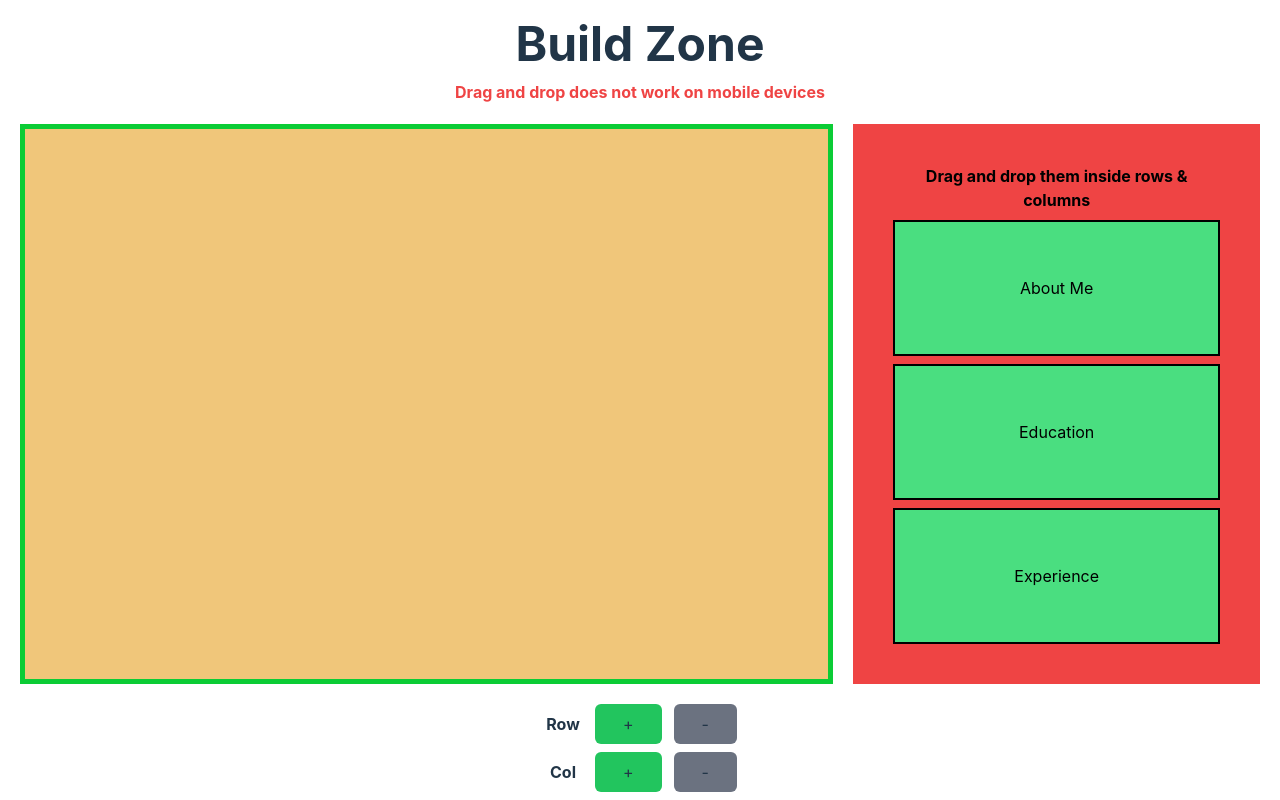
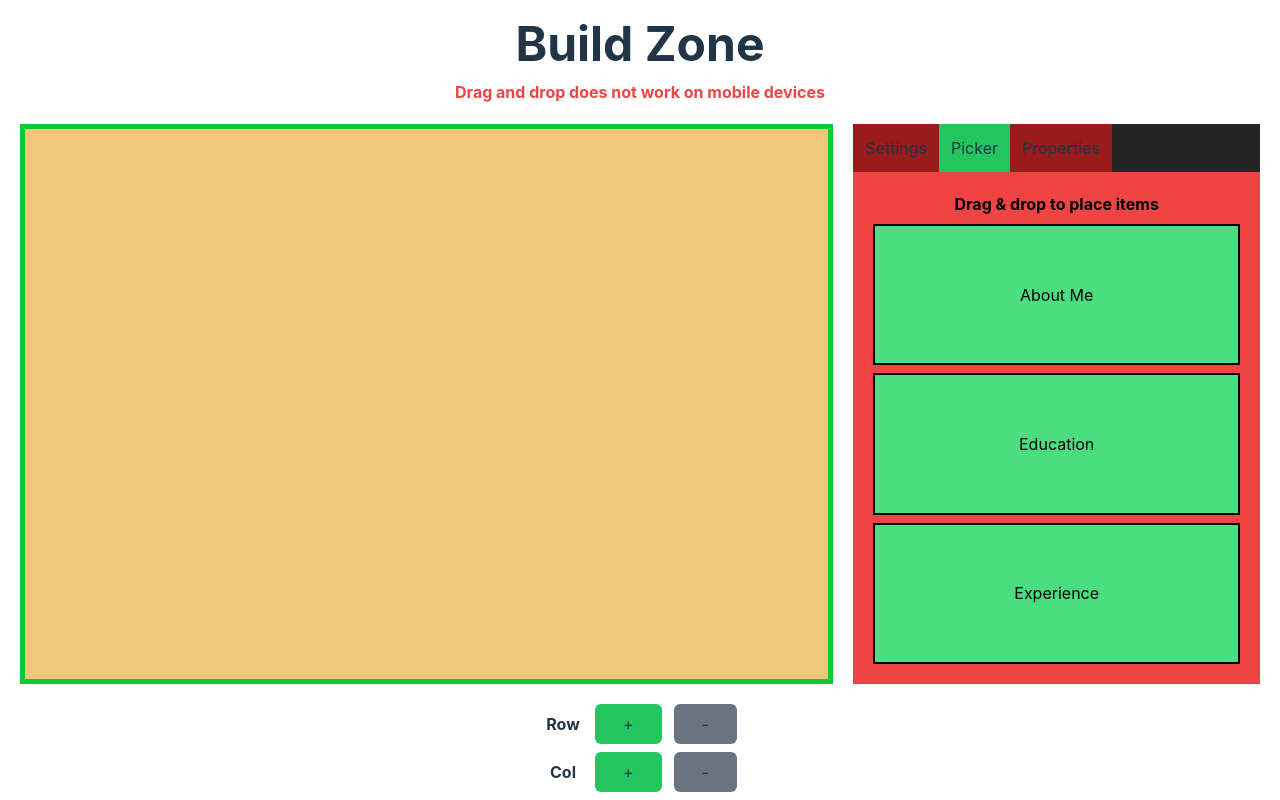
Before and after one commit to Metalax0/resume-builder, a React (Vite) app: page / in a window 1280 px wide. Shown: the part 800-1600 px from the top of the page. Built offline with nearby package versions, Linux system fonts and the light colour scheme; the HTML template or start-up script is replaced by a standard one.

Commit message:
Tabs/ created tabs component to facilitiate settings, picker and properties

```diff
--- /dev/null
+++ b/src/components/atoms/tab-button/index.tsx
@@ -0,0 +1,14 @@
+import { TabButtonPropsType } from "../../../types/tabButton";
+
+export const TabButton = ({
+    tabName,
+    isActive,
+    onClick,
+}: TabButtonPropsType) => {
+    const activeClass = isActive ? "bg-green-500" : "bg-red-800";
+    return (
+        <button className={`p-3 ${activeClass}`} onClick={onClick}>
+            {tabName}
+        </button>
+    );
+};
--- /dev/null
+++ b/src/components/molecules/tab-button-collection/index.tsx
@@ -0,0 +1,28 @@
+import { TabButtonCollectionPropsType } from "../../../types/tabButton";
+import { TabsEnum } from "../../../types/tabs";
+import { TabButton } from "../../atoms/tab-button";
+
+export const TabButtonCollection = ({
+    setActiveTab,
+    activeTab,
+}: TabButtonCollectionPropsType) => {
+    return (
+        <div className="flex bg-[#242424]">
+            <TabButton
+                isActive={activeTab === TabsEnum.settings}
+                tabName={"Settings"}
+                onClick={() => setActiveTab(TabsEnum.settings)}
+            />
+            <TabButton
+                isActive={activeTab === TabsEnum.picker}
+                tabName={"Picker"}
+                onClick={() => setActiveTab(TabsEnum.picker)}
+            />
+            <TabButton
+                isActive={activeTab === TabsEnum.properties}
+                tabName={"Properties"}
+                onClick={() => setActiveTab(TabsEnum.properties)}
+            />
+        </div>
+    );
+};
--- a/src/components/sections/builder/component-picker/index.tsx
+++ /dev/null
@@ -1,41 +0,0 @@
-import { ComponentPickerType } from "../../../../types/component-picker";
-
-export const ComponentPicker = ({ drag, drop }: ComponentPickerType) => {
-    return (
-        <div className="flex flex-1 gap-5 ">
-            <div
-                className="section-elements-collection flex-1 bg-red-500 p-10 flex flex-col gap-2"
-                onDragOver={(e) => e.preventDefault()}
-                onDrop={(e) => drop(e)}
-            >
-                <strong className="text-black">
-                    Drag and drop them inside rows & columns
-                </strong>
-
-                <p
-                    draggable
-                    onDragStart={(e) => drag(e)}
-                    className="flex justify-center items-center flex-[1] bg-green-400 text-center w-full h-full text-black border-black border-2"
-                >
-                    About Me
-                </p>
-
-                <p
-                    draggable
-                    onDragStart={(e) => drag(e)}
-                    className="flex justify-center items-center flex-[1] bg-green-400 text-center w-full h-full text-black border-black border-2"
-                >
-                    Education
-                </p>
-
-                <p
-                    draggable
-                    onDragStart={(e) => drag(e)}
-                    className="flex justify-center items-center flex-[1] bg-green-400 text-center w-full h-full text-black border-black border-2"
-                >
-                    Experience
-                </p>
-            </div>
-        </div>
-    );
-};
--- a/src/components/sections/builder/index.tsx
+++ b/src/components/sections/builder/index.tsx
@@ -1,4 +1,3 @@
-import { ComponentPicker } from "./component-picker";
 import { Button } from "../../atoms/button";
 import { BttnTypeEnum } from "../../../types/button";
 import { Main } from "./main";
@@ -6,6 +5,7 @@ import { Header } from "./header";
 import "./style.css";
 import { useRowsAndColumns } from "../../../hooks/useRowsAndColumns";
 import { useEffect } from "react";
+import { Tabs } from "../tabs";
 
 export const Builder = () => {
     const {
@@ -14,8 +14,6 @@ export const Builder = () => {
         handleAddColumn,
         handleRemoveRow,
         handleRemoveColumn,
-        drag,
-        drop,
     } = useRowsAndColumns();
 
     useEffect(() => {
@@ -27,7 +25,7 @@ export const Builder = () => {
             <Header />
             <div className="flex gap-5 w-full h-[70%]">
                 <Main />
-                <ComponentPicker drag={drag} drop={drop} />
+                <Tabs />
             </div>
             <div className="flex items-start flex-col gap-2">
                 <div className="flex justify-center items-center gap-3">
--- /dev/null
+++ b/src/components/sections/tabs/index.tsx
@@ -0,0 +1,43 @@
+import { useState } from "react";
+import { useRowsAndColumns } from "../../../hooks/useRowsAndColumns";
+import { TabsEnum } from "../../../types/tabs";
+import { PickerTab } from "./picker";
+import { SettingsTab } from "./settings";
+import { PropertiesTab } from "./properties";
+import { TabButtonCollection } from "../../molecules/tab-button-collection";
+
+// display tabs selection (settings, properties and component picker)
+export const Tabs = () => {
+    const { drag, drop } = useRowsAndColumns();
+    const [activeTab, setActiveTab] = useState<TabsEnum>(TabsEnum.picker);
+
+    const renderTab = () => {
+        switch (activeTab) {
+            case TabsEnum.settings:
+                return <SettingsTab />;
+
+            case TabsEnum.picker:
+                return <PickerTab drag={drag} drop={drop} />;
+
+            case TabsEnum.properties:
+                return <PropertiesTab />;
+
+            default:
+                return (
+                    <strong className="text-blue-600">Invalid Tab Type</strong>
+                );
+        }
+    };
+
+    return (
+        <div className="flex flex-col flex-1 bg-red-500">
+            <TabButtonCollection
+                activeTab={activeTab}
+                setActiveTab={setActiveTab}
+            />
+            <div className="flex flex-1 gap-5 p-5 bg-red-500">
+                {renderTab()}
+            </div>
+        </div>
+    );
+};
--- /dev/null
+++ b/src/components/sections/tabs/picker/index.tsx
@@ -0,0 +1,37 @@
+import { PickerTabType } from "../../../../types/tabs";
+
+export const PickerTab = ({ drag, drop }: PickerTabType) => {
+    return (
+        <div
+            className="section-elements-collection flex-1 flex flex-col gap-2"
+            onDragOver={(e) => e.preventDefault()}
+            onDrop={(e) => drop(e)}
+        >
+            <strong className="text-black">Drag & drop to place items</strong>
+
+            <p
+                draggable
+                onDragStart={(e) => drag(e)}
+                className="flex justify-center items-center flex-[1] bg-green-400 text-center w-full h-full text-black border-black border-2"
+            >
+                About Me
+            </p>
+
+            <p
+                draggable
+                onDragStart={(e) => drag(e)}
+                className="flex justify-center items-center flex-[1] bg-green-400 text-center w-full h-full text-black border-black border-2"
+            >
+                Education
+            </p>
+
+            <p
+                draggable
+                onDragStart={(e) => drag(e)}
+                className="flex justify-center items-center flex-[1] bg-green-400 text-center w-full h-full text-black border-black border-2"
+            >
+                Experience
+            </p>
+        </div>
+    );
+};
--- /dev/null
+++ b/src/components/sections/tabs/properties/index.tsx
@@ -0,0 +1,3 @@
+export const PropertiesTab = () => {
+    return <div className="flex flex-1 gap-5 bg-red-500">Properties</div>;
+};
--- /dev/null
+++ b/src/components/sections/tabs/settings/index.tsx
@@ -0,0 +1,3 @@
+export const SettingsTab = () => {
+    return <div className="flex flex-1 gap-5 bg-red-500">Settings</div>;
+};
--- /dev/null
+++ b/src/types/tabButton.ts
@@ -0,0 +1,12 @@
+import { TabsEnum } from "./tabs";
+
+export interface TabButtonCollectionPropsType {
+    activeTab: TabsEnum;
+    setActiveTab: React.Dispatch<React.SetStateAction<TabsEnum>>;
+}
+
+export interface TabButtonPropsType {
+    tabName: string;
+    isActive: boolean;
+    onClick: () => void;
+}
--- a/src/types/component-picker.ts
+++ b/src/types/tabs.ts
@@ -1,4 +1,10 @@
-export interface ComponentPickerType {
+export enum TabsEnum {
+    settings,
+    picker,
+    properties,
+}
+
+export interface PickerTabType {
     drag: (e: React.DragEvent<HTMLDivElement>) => void;
     drop: (e: React.DragEvent<HTMLDivElement>) => void;
 }
```
